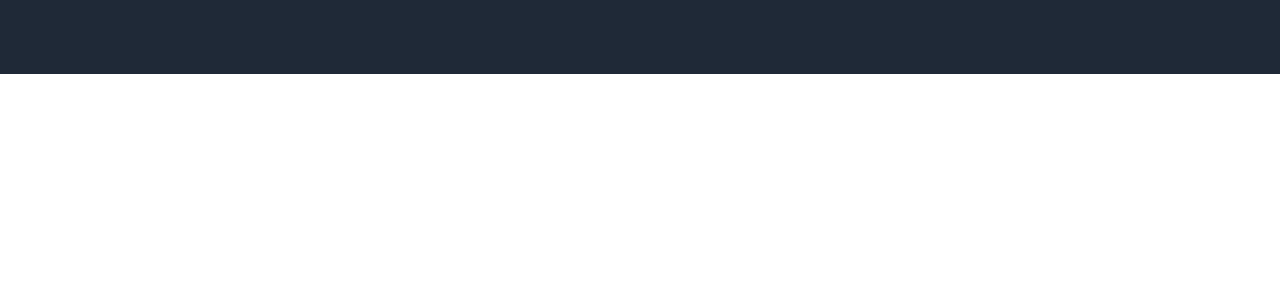
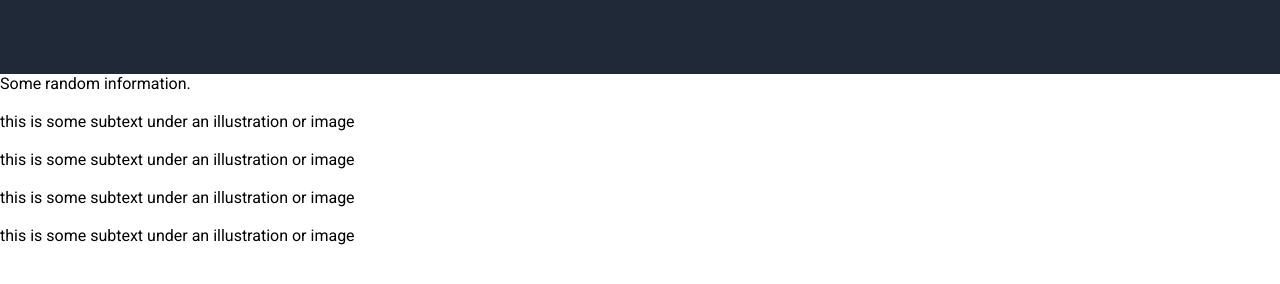
Before and after one commit to sikai00/odin_landing_page, a plain HTML site: page index.html in a window 1280 px wide. Shown: the part 378-662 px from the top of the page. Drawn offline with Linux system fonts and the light colour scheme.

Commit message:
Add basic skeleton for information section

```diff
--- a/index.html
+++ b/index.html
@@ -24,5 +24,27 @@
       <div class="hero-image">This is a placeholder for an image</div>
     </div>
 
+    <div class="info">
+      <div class="info-header">Some random information.</div>
+      <div class="bubble-container">
+        <div class="bubble">
+          <img src="">
+          <div class="bubble-subtext">this is some subtext under an illustration or image</div>
+        </div>
+        <div class="bubble">
+          <img src="">
+          <div class="bubble-subtext">this is some subtext under an illustration or image</div>
+        </div>
+        <div class="bubble">
+          <img src="">
+          <div class="bubble-subtext">this is some subtext under an illustration or image</div>
+        </div>
+        <div class="bubble">
+          <img src="">
+          <div class="bubble-subtext">this is some subtext under an illustration or image</div>
+        </div>
+      </div>
+    </div>
+
   </body>
 </html>
```
